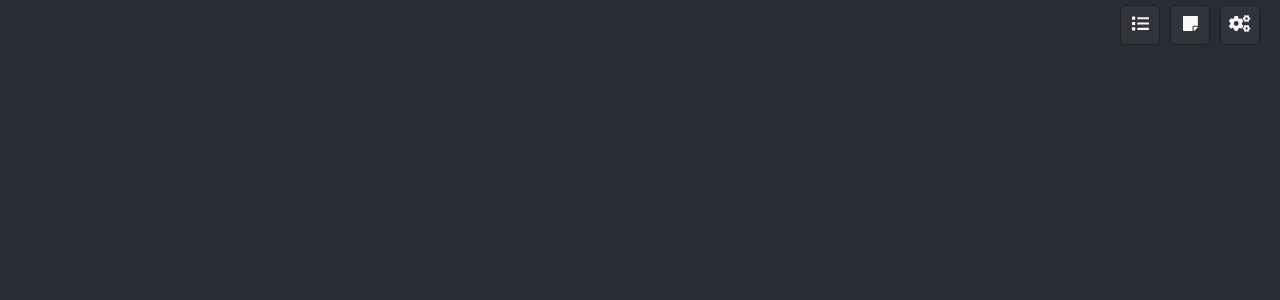
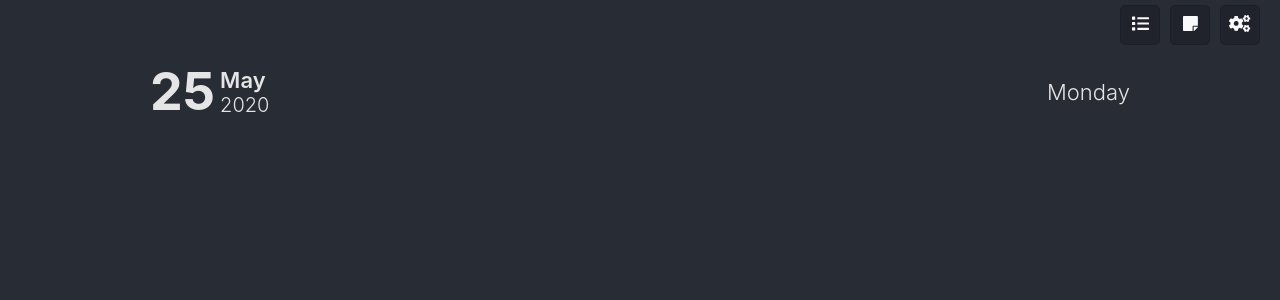
Before and after one commit to m4tias/todo-and-note-taker, a React (Create React App) app: page / in a window 1280 px wide. Both pictures are taken after typing "Sample" into the empty fields and a click on the button "Let's go!". Shown: the top 300 px of the page. Built offline with nearby package versions, Linux system fonts and the light colour scheme.

Commit message:
Timer component 🕰

```diff
--- a/src/App.js
+++ b/src/App.js
@@ -3,6 +3,7 @@ import { useAppState } from './AppContext';
 import { SECTIONS } from './constants';
 import WelcomeInput from './components/WelcomeInput';
 import NavBar from './components/NavBar';
+import Todo from './components/Todo';
 
 let { WELCOME, TODO, STICKY, SETTINGS } = SECTIONS;
 
@@ -19,7 +20,7 @@ function App() {
           {(() => {
             switch (section) {
               case TODO:
-                return <div />;
+                return <Todo />;
               case STICKY:
                 return <div />;
               case SETTINGS:
--- /dev/null
+++ b/src/components/Timer.js
@@ -0,0 +1,43 @@
+import React from 'react';
+
+const months = [
+  'Jan',
+  'Feb',
+  'Mar',
+  'Apr',
+  'May',
+  'Jun',
+  'Jul',
+  'Aug',
+  'Sep',
+  'Oct',
+  'Nov',
+  'Dec',
+];
+
+const days = [
+  'Sunday',
+  'Monday',
+  'Tuesday',
+  'Wednesay',
+  'Thursday',
+  'Friday',
+  'Saturday',
+];
+
+export default function Timer() {
+  let time = new Date();
+
+  return (
+    <div className="timer">
+      <div className="timer__date">
+        <div className="timer__day">{time.getDate()}</div>
+        <div className="timer__month-and-year">
+          <div className="timer__month">{months[time.getMonth()]}</div>
+          <div className="time__year">{time.getFullYear()}</div>
+        </div>
+      </div>
+      <div className="timer__weekday">{days[time.getDay()]}</div>
+    </div>
+  );
+}
--- /dev/null
+++ b/src/components/Todo.js
@@ -0,0 +1,10 @@
+import React from 'react';
+import Timer from './Timer';
+
+export default function Todo() {
+  return (
+    <section className="todo-section section">
+      <Timer />
+    </section>
+  );
+}
--- a/src/components/WelcomeInput.js
+++ b/src/components/WelcomeInput.js
@@ -34,7 +34,7 @@ export default function WelcomeInput() {
   }
 
   return (
-    <section className="welcome-page">
+    <section className="welcome-page section">
       <div>
         <h1 className="welcome-page__title">Welcome!</h1>
       </div>
--- a/src/index.css
+++ b/src/index.css
@@ -2,11 +2,35 @@ body {
   margin: 0;
   padding: 0;
   background-color: #282c34;
+  color: #E5E5E5;
   font-family: -apple-system, BlinkMacSystemFont, 'Segoe UI', 'Roboto', 'Oxygen',
     'Ubuntu', 'Cantarell', 'Fira Sans', 'Droid Sans', 'Helvetica Neue',
     sans-serif;
   -webkit-font-smoothing: antialiased;
   -moz-osx-font-smoothing: grayscale;
+}
+
+@keyframes shake {
+  10%,
+  90% {
+    transform: translate3d(-1px, 0, 0);
+  }
+
+  20%,
+  80% {
+    transform: translate3d(2px, 0, 0);
+  }
+
+  30%,
+  50%,
+  70% {
+    transform: translate3d(-4px, 0, 0);
+  }
+
+  40%,
+  60% {
+    transform: translate3d(4px, 0, 0);
+  }
 }
 
 * {
@@ -16,18 +40,21 @@ body {
   box-sizing: border-box;
 }
 
-.welcome-page {
+.section {
   width: 100vw;
-  height: 100vh;
   display: flex;
   flex-flow: column;
   justify-content: space-between;
   align-items: center;
-  padding: 10px 100px 10px 100px;
+  padding: 10px 150px 10px 150px;
+  position: relative;
+}
+
+.welcome-page {
+  height: 100vh;
 }
 
 .welcome-page__title {
-  color: #fbfafb;
   font-weight: 700;
   font-size: 72px;
   padding: 0;
@@ -43,8 +70,7 @@ body {
 }
 
 .welcome-page__subtitle {
-  color: #fbfafb;
-  font-weight: 100;
+  font-weight: 200;
   font-size: 24px;
 }
 
@@ -58,7 +84,7 @@ body {
 }
 
 .welcome-page__input {
-  background: #fbfafb;
+  background: #E5E5E5;
   color: #282c34;
   font-size: 24px;
   width: 80%;
@@ -83,21 +109,26 @@ body {
   height: 40px;
   font-size: 24px;
   font-weight: 400;
-  color: #fbfafb;
+  color: #E5E5E5;
   border: none;
   cursor: pointer;
   padding: 5px 12px;
 }
 
 .welcome-page__button-accept {
-  background: #62dca5;
+  background: #8FC0A9;
   border-radius: 0 5px 5px 0;
   width: 20%;
+  min-width: 125px;
 }
 
 .welcome-page__button-noway {
-  background: #e1675a;
+  background: #DF2935;
   width: 150px;
+}
+
+.welcome-page__button-noway:hover {
+  animation: shake 0.82s cubic-bezier(0.36, 0.07, 0.19, 0.97) both;
 }
 
 .welcome-page__noway_container {
@@ -120,15 +151,14 @@ body {
 .nav-bar__welcome-msg {
   margin: 0;
   padding: 0;
-  color: #fbfafb;
   font-weight: 300;
   font-size: 20px;
 }
 
 .nav-bar__button {
-  background: #31343b;
+  background: #20232C;
   border-radius: 5px;
-  border: 1px solid #1e1e1f;
+  border: 1px solid #1C1F28;
   padding: 5px;
   width: 40px;
   height: 40px;
@@ -136,3 +166,49 @@ body {
   font-size: 17px;
   cursor: pointer;
 }
+
+.nav-bar__button:hover {
+  background: #52565D;
+}
+
+.timer {
+  width: 100%;
+  display: flex;
+  flex-flow: row;
+  justify-content: space-between;
+  align-items: center;
+}
+
+.timer__date {
+  display: flex;
+  flex-flow: row;
+  justify-content: center;
+  align-items: center;
+}
+
+.timer__day {
+  font-size: 52px;
+  font-weight: 700;
+}
+
+.timer__month-and-year {
+  display: flex;
+  flex-flow: column;
+  align-content: space-between;
+  margin-left: 5px;
+}
+
+.timer__month {
+  font-size: 22px;
+  font-weight: 600;
+}
+
+.time__year {
+  font-size: 20px;
+  font-weight: 300;
+}
+
+.timer__weekday {
+  font-size: 22px;
+  font-weight: 300;
+}
```
